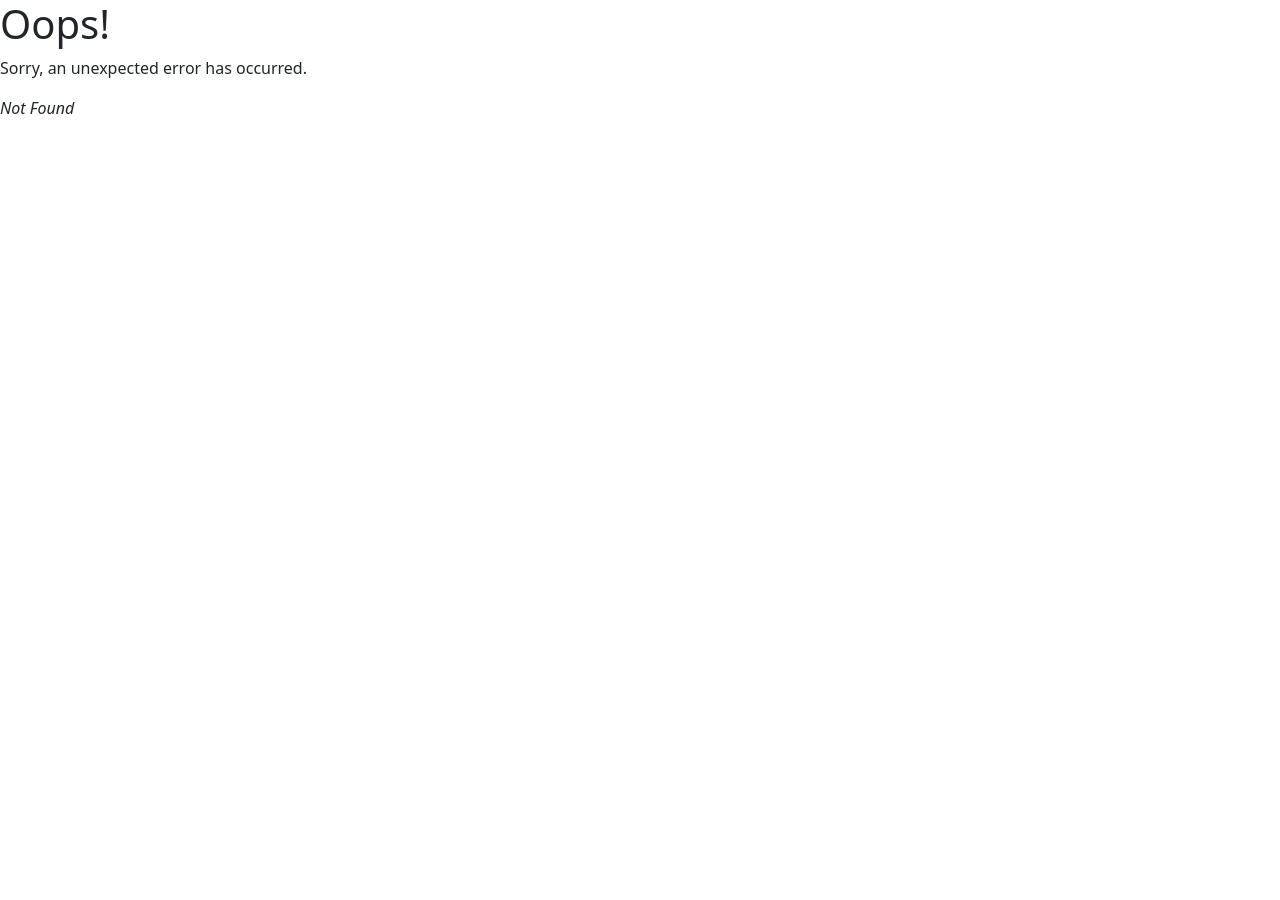
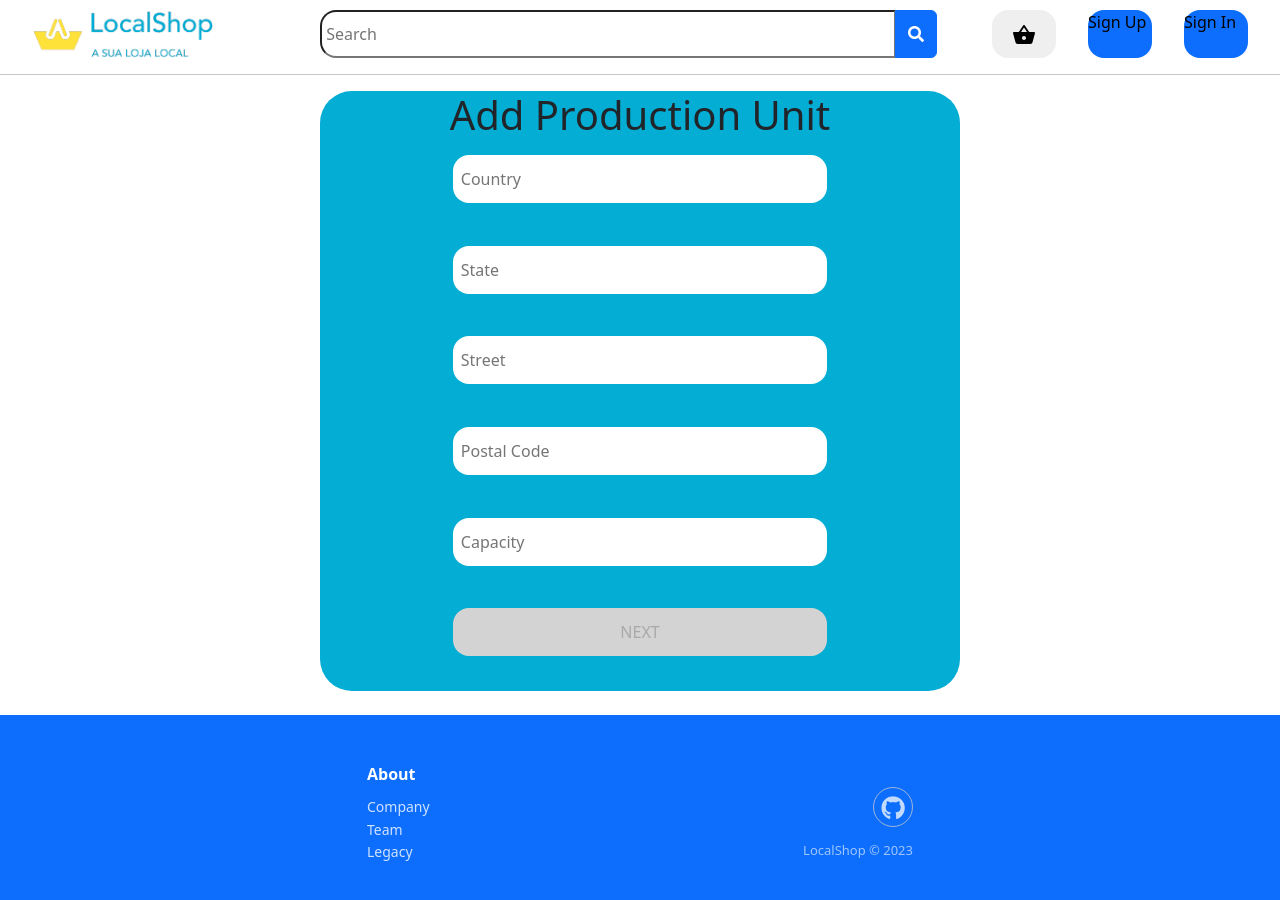
Before and after one commit to FelipeCardos/PTI, a React (Vite) app in the folder Projeto/code/client/shop-vite/: page /add-production-unit in a window 1280 px wide. Before the commit this address had no page. Shown: the top 900 px of the page. Before the commit the page ends 800 px from the top, so only its background shows below. Built offline with nearby package versions, Linux system fonts and the light colour scheme.

Commit message:
Add unidade de produção feita

```diff
--- /dev/null
+++ b/Projeto/code/client/shop-vite/src/components/ProductionUnit/AddProductionUnit.css
@@ -0,0 +1,55 @@
+a {
+    cursor: pointer;
+  }
+
+  .loginTitle {
+    font-size: 2em;
+    font-weight: bold;
+    color: white;
+    padding: 1em;
+  }
+
+  .addProductionUnitForm {
+    display: flex;
+    height: 75vh;
+    width: 50vw;
+    flex-direction: column;
+    justify-content: space-evenly;
+    align-items: center;
+    margin: auto;
+    background-color: #03add4;
+    border-radius: 2em;
+  }
+
+  .addProductionUnitForm > div {
+    width: 100%;
+    height: 100%;
+    text-align: center;
+    padding: 0.5em;
+    color: white;
+    position: relative;
+  }
+
+  .nextButton,
+  .addProductionUnitForm > div > input {
+    width: 60%;
+    border-radius: 1em;
+    padding: 0.5em;
+    height: 3em;
+    border: none;
+  }
+
+  .nextButton {
+    background-color: white;
+    border: 1px solid #a88734 #9c7e31 #846a29;
+    color: #111;
+  }
+
+  .hr {
+    width: 60%;
+    border: 1px solid white;
+  }
+  .nextButton[disabled] {
+    background-color: lightgray;
+    color: darkgray;
+  }
--- a/Projeto/code/client/shop-vite/src/components/ProductionUnit/ProductionUnitsAdd.jsx
+++ b/Projeto/code/client/shop-vite/src/components/ProductionUnit/AddProductionUnits.jsx
@@ -1,10 +1,10 @@
 import axios from "axios";
 import React, { useState } from "react";
-import "./ProductionUnisAdd.css";
-import NavBarBase from "../NavBarBase/NavBarBase";
+import './AddProductionUnit.css';
 
 export default function ProductionUnitsAdd(props) {
   const signupType = props.tipo;
+  const [inputValue, setInputValue] = useState('');
   const [formData, setFormData] = useState({
     Country: "",
     State: "",
@@ -15,6 +15,7 @@ export default function ProductionUnitsAdd(props) {
 
 
   function handleChange(event) {
+    setInputValue(event.target.value);
     const { name, value } = event.target;
     setFormData((prevFormData) => {
       return {
@@ -26,9 +27,9 @@ export default function ProductionUnitsAdd(props) {
 
   function handleSubmit(event) {
     event.preventDefault();
-    console.log("Cliente: " + JSON.stringify(formData));
+    console.log("productionUnit: " + JSON.stringify(formData));
     axios
-      .post("http://localhost:5000/user/", formData, {
+      .post("http://localhost:5000/productionUnit/", formData, {
         headers: {
           "Access-Control-Allow-Origin": "*",
         },
@@ -43,9 +44,6 @@ export default function ProductionUnitsAdd(props) {
 
   return (
     <div>
-      <div>
-        <NavBarBase />
-      </div>
       <div>
         <form onSubmit={handleSubmit} className='addProductionUnitForm'>
           <h1 className='SignUpTitle'>Add Production Unit</h1>
@@ -81,7 +79,7 @@ export default function ProductionUnitsAdd(props) {
               type="text"
               placeholder='Postal Code'
               onChange={handleChange}
-              name='postalCode'
+              name='PostalCode'
               value={formData.PostalCode}
             />
           </div>
@@ -95,11 +93,10 @@ export default function ProductionUnitsAdd(props) {
             />
           </div>
           <div>
-            <input type='submit' className='loginButton' value='SIGN UP' />
+            <input disabled={Object.values(formData).some((value) => value === '')} type='submit' className='nextButton' value='NEXT' />
           </div>
-
-          <hr className='hr' />
         </form>
+        <br/>
       </div>
     </div>
   );
--- a/Projeto/code/client/shop-vite/src/components/ProductionUnit/ProductionUnits.css
+++ b/Projeto/code/client/shop-vite/src/components/ProductionUnit/ProductionUnits.css
@@ -44,7 +44,10 @@
 .productionUnitContent p {
     margin: 0;
     white-space: pre-wrap;
-  }
+}
   .delete-productionUnit:hover {
     cursor: pointer;
 }
+.add-productionUnit:hover {
+  cursor: pointer;
+}
--- a/Projeto/code/client/shop-vite/src/components/ProductionUnit/ProductionUnits.jsx
+++ b/Projeto/code/client/shop-vite/src/components/ProductionUnit/ProductionUnits.jsx
@@ -1,8 +1,10 @@
 import { React, useState } from "react";
+import axios from "axios";
 import "./ProductionUnits.css";
 import DeleteIcon from "@mui/icons-material/Delete";
 import AddIcon from "@mui/icons-material/Add";
 import { Dialog, DialogActions } from "@mui/material";
+import { useNavigate } from "react-router-dom";
 
 const initialProductionUnits = [
     {
@@ -32,7 +34,10 @@ const initialProductionUnits = [
     },
 ];
 
+
 export default function ProductionUnits() {
+    let navigate = useNavigate();
+
     const [productionUnits, setProductionUnits] = useState(initialProductionUnits);
     const [open, setOpen] = useState(false);
     const [idToDelete, setIdToDelete] = useState(null);
@@ -49,12 +54,23 @@ export default function ProductionUnits() {
         setIdToDelete(id);
         setNameToDelete(name);
         setOpen(true);
+
+        axios
+            .delete("http://localhost:5000/productionUnit/:" + id)
+            .then((res) => {
+                console.log("Servidor: " + JSON.stringify(res.data));
+            })
+            .catch((err) => {
+                console.log(err);
+            });
     }
     return (
         <div className="grid-container">
             <div className="add-productionUnit">
                 <div className="add-icon">
-                    <AddIcon className="iconn"></AddIcon>
+                    <AddIcon className="iconn" onClick={() => {
+                        navigate("/add-production-unit");
+                    }}></AddIcon>
                 </div>
             </div>
             {productionUnits.map((productionUnit) => (
--- a/Projeto/code/client/shop-vite/src/main.jsx
+++ b/Projeto/code/client/shop-vite/src/main.jsx
@@ -11,7 +11,7 @@ const AddVehicleProductionUnitPage = lazy(() =>
   import("./pages/AddVehicleProductionUnitPage")
 );
 const ProductionUnitsPage = lazy(() => import("./pages/ProductionUnitsPage"));
-
+const AddProductionUnitsPage = lazy(() => import("./pages/AddProductionUnitPage"))
 const router = createBrowserRouter([
   {
     path: "/",
@@ -62,6 +62,15 @@ const router = createBrowserRouter([
       </Suspense>
     ),
   },
+  {
+    path: "/add-production-unit/",
+    element: (
+      <Suspense fallback={<div>Loading...</div>}>
+        <AddProductionUnitsPage />
+      </Suspense>
+    ),
+  },
+
 ]);
 
 ReactDOM.createRoot(document.getElementById("root")).render(
--- /dev/null
+++ b/Projeto/code/client/shop-vite/src/pages/AddProductionUnitPage.jsx
@@ -0,0 +1,11 @@
+import React from "react";
+import AddProductionUnits from "../components/ProductionUnit/AddProductionUnits";
+import MainLayout from "../layouts/MainLayout";
+
+export default function AddProductionUnitsPage(props){
+    return (
+        <MainLayout>
+            <AddProductionUnits/>
+        </MainLayout>
+    )
+}
```
